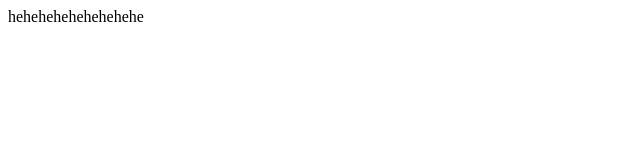
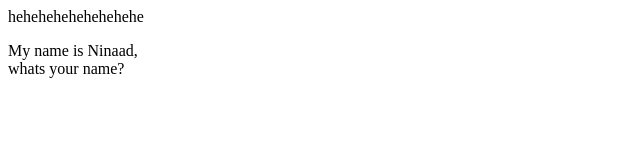
Before and after one commit to ninaadak03/LocalRepo, a plain HTML site: page index.html in a window 1280 px wide. Shown: the whole page, without its empty margins (0-640 px from the left). Drawn offline with Linux system fonts and the light colour scheme.

Commit message:
added para

```diff
--- a/index.html
+++ b/index.html
@@ -1 +1,2 @@
 <p> hehehehehehehehehe </p>
+<p> My name is Ninaad,<br> whats your name?</p>
```
